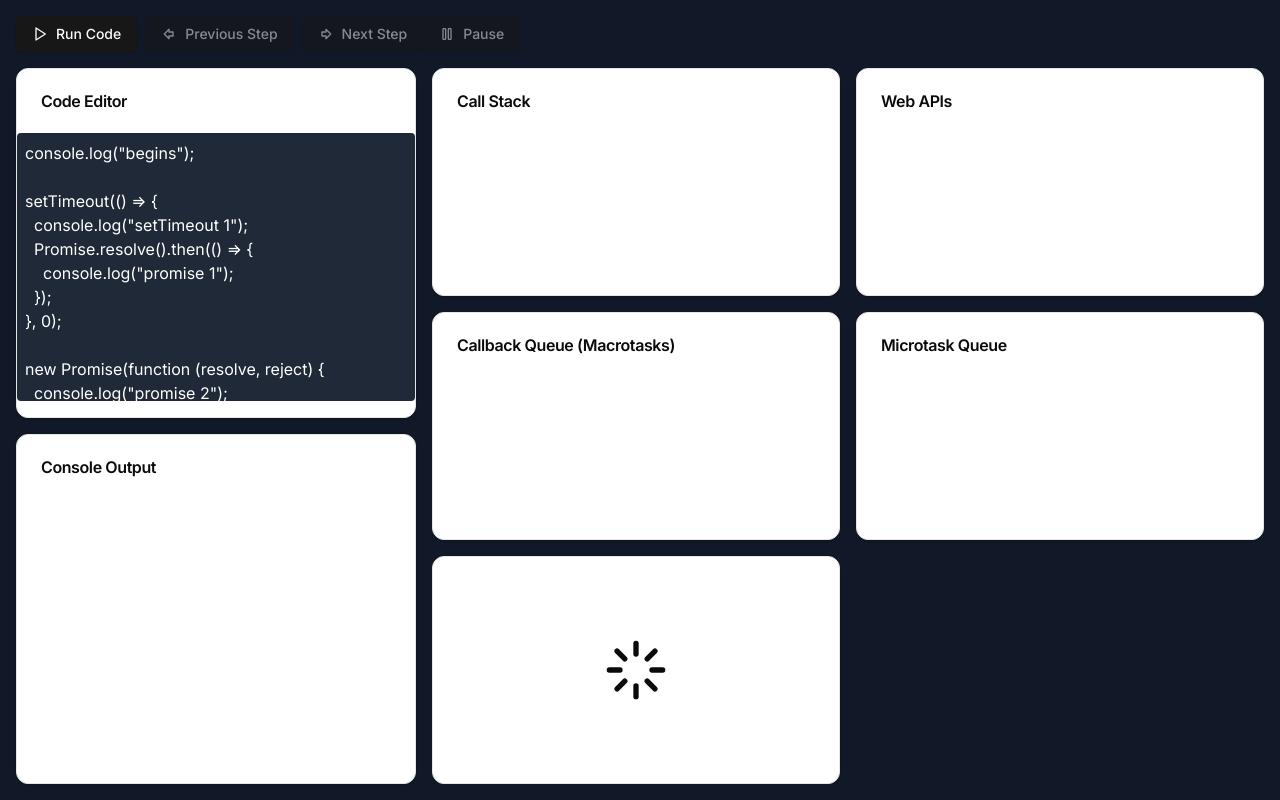
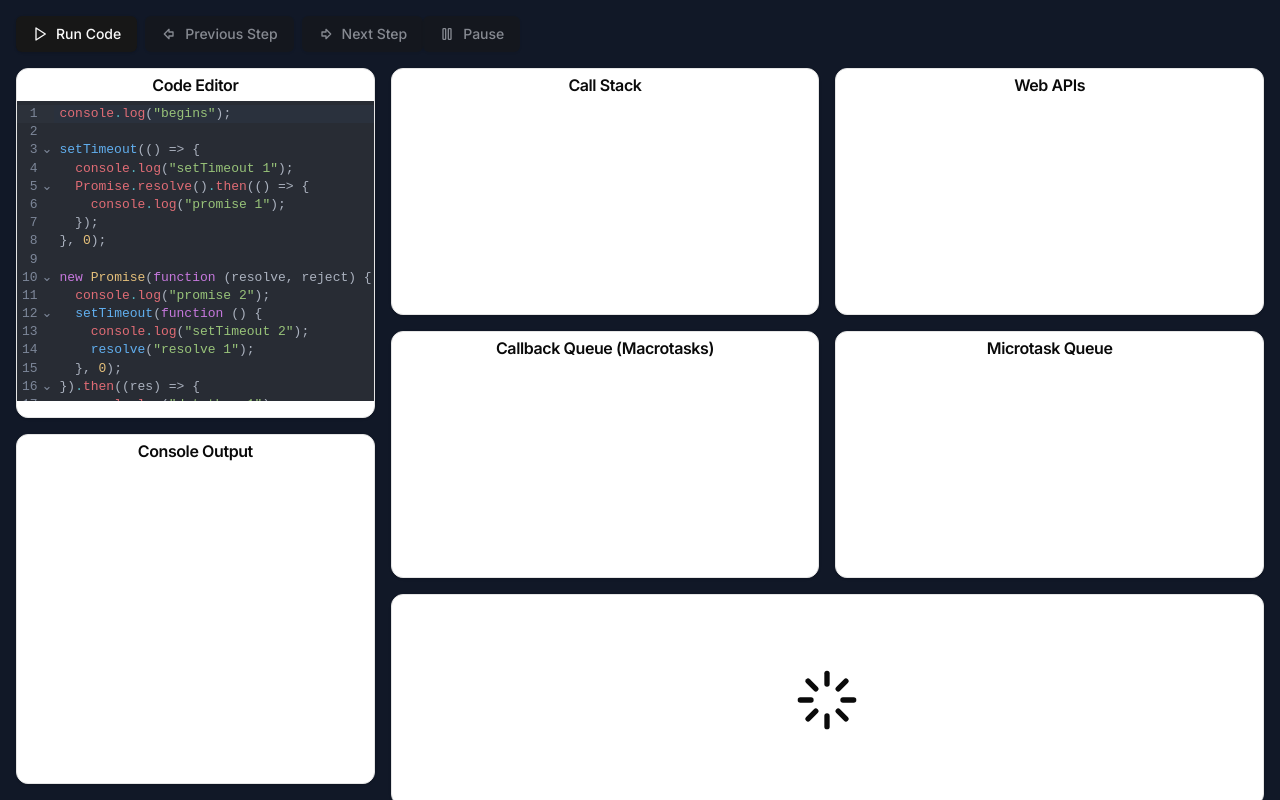
Before and after one commit to Supermarpig/js-eventloop, a Next.js app: page / in a window 1280 px wide. Built offline with nearby package versions, Linux system fonts and the light colour scheme.

Commit message:
feat: 新增code Editor樣式

```diff
--- a/app/layout.tsx
+++ b/app/layout.tsx
@@ -16,7 +16,7 @@ export default function RootLayout({
 }>) {
   return (
     <html lang="en">
-      <body className={inter.className}>{children}</body>
+      <body className={`${inter.className} h-screen`}>{children}</body>
     </html>
   );
 }
--- a/components/CodeEditor.tsx
+++ b/components/CodeEditor.tsx
@@ -1,16 +1,44 @@
-import { useEffect } from 'react';
+import React, { useEffect } from 'react';
 import CodeMirror from '@uiw/react-codemirror';
 import { javascript } from '@codemirror/lang-javascript';
 import { Card, CardContent, CardHeader, CardTitle } from '@/components/ui/card';
+import { EditorView } from '@codemirror/view';
+import { Decoration, DecorationSet } from '@codemirror/view';
+import { StateField, StateEffect } from '@codemirror/state';
 
 interface CodeEditorProps {
   code: string;
   setCode: React.Dispatch<React.SetStateAction<string>>;
+  currentLine: number;
 }
 
+const addHighlight = StateEffect.define<{ from: number; to: number }>({
+  map: ({ from, to }, change) => ({ from: change.mapPos(from), to: change.mapPos(to) }),
+});
 
-const CodeEditor: React.FC<CodeEditorProps> = ({ code, setCode }) => {
+const highlightField = StateField.define<DecorationSet>({
+  create() {
+    return Decoration.none;
+  },
+  update(highlights, tr) {
+    highlights = highlights.map(tr.changes);
+    for (const e of tr.effects) {
+      if (e.is(addHighlight)) {
+        highlights = highlights.update({
+          add: [highlightDecoration.range(e.value.from, e.value.to)],
+        });
+      }
+    }
+    return highlights;
+  },
+  provide: (f) => EditorView.decorations.from(f),
+});
 
+const highlightDecoration = Decoration.line({
+  attributes: { class: "bg-blue-500 bg-opacity-30" }
+});
+
+const CodeEditor: React.FC<CodeEditorProps> = ({ code, setCode, currentLine }) => {
   useEffect(() => {
     setCode(`console.log("begins");
 
@@ -33,22 +61,40 @@ new Promise(function (resolve, reject) {
     console.log(res);
   }, 0);
 });`);
-
   }, []);
 
+  const highlightCurrentLine = (view: EditorView) => {
+    const line = view.state.doc.line(currentLine);
+    view.dispatch({
+      effects: addHighlight.of({ from: line.from, to: line.to }),
+    });
+  };
+
   return (
-        <Card className="h-1/2 relative overflow-hidden flex flex-col pb-4">
+    <Card className="h-1/2 max-h-1/2 relative overflow-hidden flex flex-col pb-4">
       <CardHeader>
         <CardTitle>Code Editor</CardTitle>
       </CardHeader>
-            <CardContent className='p-0 flex-grow'>
-                <textarea
+      <CardContent className='p-0 flex-grow  overflow-y-scroll '>
+        <CodeMirror
           value={code}
-                    onChange={(e) => setCode(e.target.value)}
-                    className="w-full h-full bg-gray-800 text-white p-2 rounded resize-none"
+          onChange={(value) => setCode(value)}
+          // height="100%"
+          theme="dark"
+          extensions={[
+            javascript({ jsx: true }),
+            highlightField,
+            EditorView.updateListener.of((update) => {
+              if (update.docChanged || update.viewportChanged) {
+                highlightCurrentLine(update.view);
+              }
+            }),
+          ]}
+          className="h-full max-h-64"
         />
       </CardContent>
     </Card>
   );
 }
+
 export default CodeEditor;
--- a/components/EventLoopVisualizer.tsx
+++ b/components/EventLoopVisualizer.tsx
@@ -31,7 +31,7 @@ const EventLoopVisualizer: React.FC = () => {
     } = useEventLoop();
 
     return (
-        <div className="flex flex-col h-screen p-4 bg-gray-900 text-white">
+        <div className="flex flex-col h-full p-4 bg-gray-900 text-white overflow-y-auto">
             <div className="flex mb-4">
                 <Button onClick={executeCode} disabled={isRunning} className="mr-2">
                     <Play className="mr-2 h-4 w-4" /> Run Code
@@ -54,17 +54,27 @@ const EventLoopVisualizer: React.FC = () => {
                     )}
                 </Button>
             </div>
-            <div className="flex h-full">
-                <div className="w-1/3 pr-4 flex flex-col gap-4">
-                    <CodeEditor code={code} setCode={setCode} />
+            <div className="flex h-[calc(100%_-_52px)]">
+                <div className="w-1/3 pr-4 flex flex-col gap-4 h-full">
+                    <CodeEditor code={code} setCode={setCode} currentLine={0} />
                     <LogDisplay log={log} />
                 </div>
-                <div className="flex-1 grid grid-cols-2 grid-rows-3 gap-4 overflow-auto">
-                    <CallStackDisplay stack={stack} />
-                    <WebApisDisplay webApis={webApis} />
-                    <QueueDisplay title="Callback Queue (Macrotasks)" queue={queue} />
-                    <QueueDisplay title="Microtask Queue" queue={microTaskQueue} />
-                    <EventLoopSpinner isSpinning={isSpinning} />
+                <div className="flex flex-wrap gap-4 h-full w-full">
+                    <div className="min-w-[calc(50%-8px)] flex-grow h-[calc(39%_-_32px)]">
+                        <CallStackDisplay stack={stack} />
+                    </div>
+                    <div className="min-w-[calc(50%-8px)] flex-grow h-[calc(39%_-_32px)]">
+                        <WebApisDisplay webApis={webApis} />
+                    </div>
+                    <div className="min-w-[calc(50%-8px)] flex-grow h-[calc(39%_-_32px)]">
+                        <QueueDisplay title="Callback Queue (Macrotasks)" queue={queue} />
+                    </div>
+                    <div className="min-w-[calc(50%-8px)] flex-grow h-[calc(39%_-_32px)]">
+                        <QueueDisplay title="Microtask Queue" queue={microTaskQueue} />
+                    </div>
+                    <div className="min-w-[calc(50%-8px)] flex-grow h-[calc(34%_-_32px)]">
+                        <EventLoopSpinner isSpinning={isSpinning} />
+                    </div>
                 </div>
             </div>
         </div>
--- a/components/LogDisplay.tsx
+++ b/components/LogDisplay.tsx
@@ -5,13 +5,13 @@ interface LogDisplayProps {
 }
 
 const LogDisplay: React.FC<LogDisplayProps> = ({ log }) => (
-    <Card className="h-1/2 overflow-auto">
+    <Card className="h-1/2  overflow-hidden">
         <CardHeader>
             <CardTitle>Console Output</CardTitle>
         </CardHeader>
-        <CardContent>
+        <CardContent className="p-4 pt-0 flex flex-col overflow-y-scroll">
             {log.map((entry, index) => (
-                <div key={index} className="text-green-600 text-2xl">{entry}</div>
+                <span key={index} className="text-green-600 text-2xl">{entry}</span>
             ))}
         </CardContent>
     </Card>
--- a/components/ui/card.tsx
+++ b/components/ui/card.tsx
@@ -9,7 +9,7 @@ const Card = React.forwardRef<
   <div
     ref={ref}
     className={cn(
-      "rounded-xl border bg-card text-card-foreground shadow",
+      "rounded-xl border bg-card text-card-foreground shadow flex flex-col h-full",
       className
     )}
     {...props}
@@ -23,7 +23,7 @@ const CardHeader = React.forwardRef<
 >(({ className, ...props }, ref) => (
   <div
     ref={ref}
-    className={cn("flex flex-col space-y-1.5 p-6", className)}
+    className={cn("flex flex-col px-4 py-2 justify-center items-center", className)}
     {...props}
   />
 ))
@@ -57,7 +57,7 @@ const CardContent = React.forwardRef<
   HTMLDivElement,
   React.HTMLAttributes<HTMLDivElement>
 >(({ className, ...props }, ref) => (
-  <div ref={ref} className={cn("p-6 pt-0", className)} {...props} />
+  <div ref={ref} className={cn("px-6 pt-0 h-[calc(100%_-_32px)]", className)} {...props} />
 ))
 CardContent.displayName = "CardContent"
 
--- a/package.json
+++ b/package.json
@@ -11,6 +11,8 @@
   "dependencies": {
     "@codemirror/basic-setup": "^0.20.0",
     "@codemirror/lang-javascript": "^6.2.2",
+    "@codemirror/state": "^6.4.1",
+    "@codemirror/view": "^6.33.0",
     "@radix-ui/react-icons": "^1.3.0",
     "@radix-ui/react-slot": "^1.1.0",
     "@uiw/react-codemirror": "^4.23.0",
```
Also changed, not shown: 1 other file (tests, documents, lock files or other folders). Lines whose indentation alone changed are shown as unchanged.
